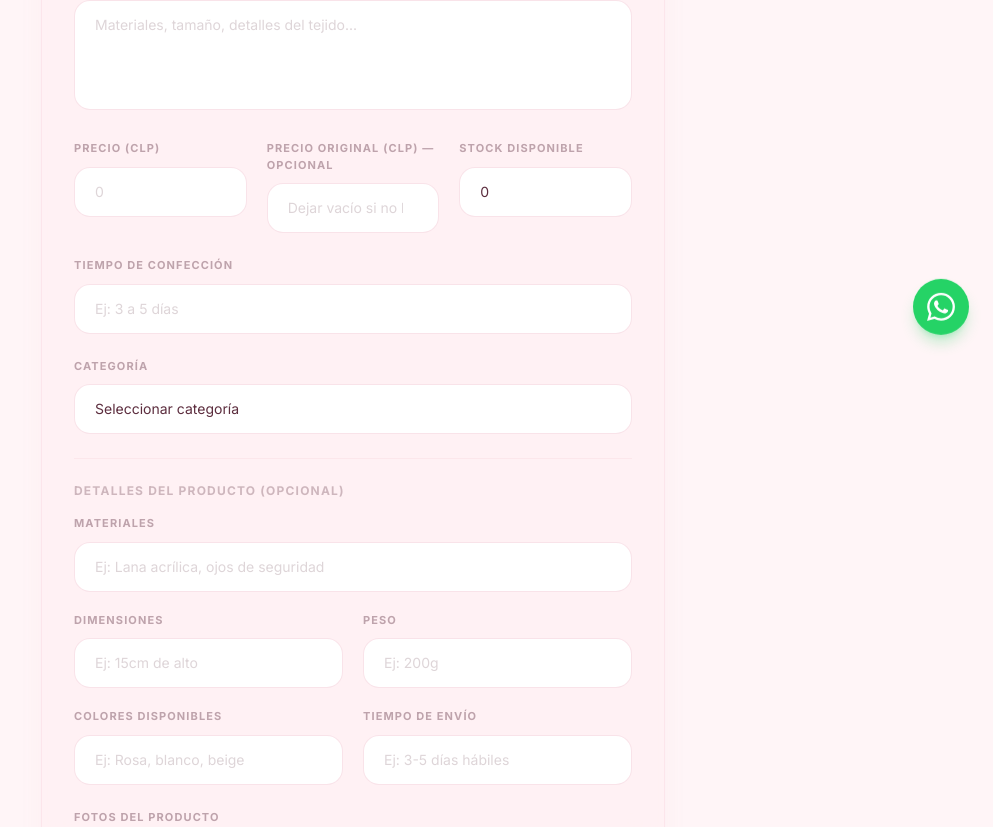
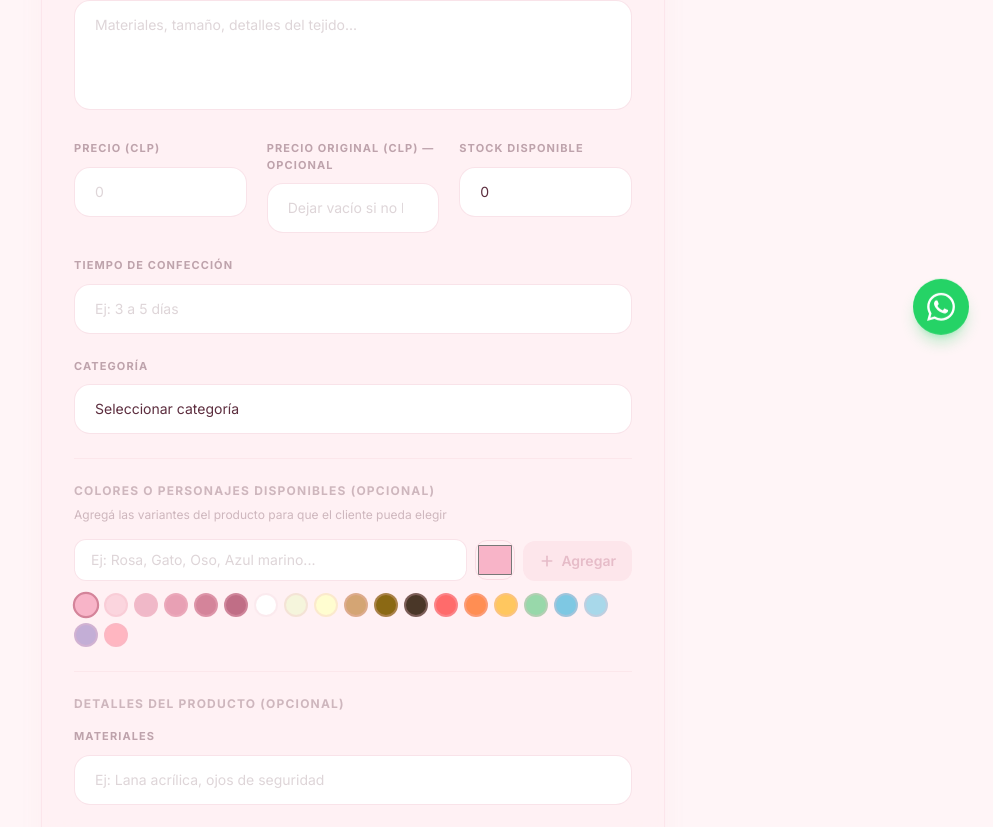
Before and after one commit to krhisteel/crochet-tienda, a Next.js app: page /admin/nuevo in a window 1280 px wide. Shown: the part 428-1255 px from the top of the page, without its empty margins (287-1280 px from the left). Built offline with nearby package versions, Linux system fonts and the light colour scheme.

Commit message:
Add product variants (colors/characters) with admin manager and customer selector

```diff
--- a/src/app/admin/editar/[id]/page.tsx
+++ b/src/app/admin/editar/[id]/page.tsx
@@ -22,6 +22,7 @@ interface Product {
   weight: string | null;
   shippingTime: string | null;
   stock: number;
+  variants: string | null;
 }
 
 export default function EditProductPage({
@@ -73,6 +74,7 @@ export default function EditProductPage({
         weight: formData.get("weight") || null,
         shippingTime: formData.get("shippingTime") || null,
         stock: Number(formData.get("stock")) || 0,
+        variants: formData.get("variants") || null,
       }),
     });
     if (res.ok) {
--- a/src/app/admin/nuevo/ProductForm.tsx
+++ b/src/app/admin/nuevo/ProductForm.tsx
@@ -2,7 +2,12 @@
 
 import { useRouter } from "next/navigation";
 import { useState, useRef, FormEvent } from "react";
-import { UploadIcon } from "@/components/Icons";
+import { UploadIcon, PlusIcon, TrashIcon } from "@/components/Icons";
+
+interface Variant {
+  name: string;
+  color: string;
+}
 
 interface ProductFormProps {
   action: (formData: FormData) => Promise<void>;
@@ -21,10 +26,18 @@ interface ProductFormProps {
     weight: string | null;
     shippingTime: string | null;
     stock: number;
+    variants: string | null;
   };
 }
 
 const categories = ["Amigurumis", "Ropa", "Accesorios", "Patrones", "Promociones"];
+
+const presetColors = [
+  "#F8B4C8", "#FBD5DE", "#F0B8C8", "#E8A0B4", "#D4849A",
+  "#C06E86", "#FFFFFF", "#F5F5DC", "#FFFDD0", "#D4A574",
+  "#8B6914", "#4A3728", "#FF6B6B", "#FF8E53", "#FFC75F",
+  "#98D8AA", "#7EC8E3", "#A8D8EA", "#C3AED6", "#FFB6C1",
+];
 
 export function ProductForm({ action, initialData }: ProductFormProps) {
   const router = useRouter();
@@ -39,6 +52,17 @@ export function ProductForm({ action, initialData }: ProductFormProps) {
     }
     return [];
   });
+  const [variants, setVariants] = useState<Variant[]>(() => {
+    if (initialData?.variants) {
+      try {
+        const parsed = JSON.parse(initialData.variants);
+        return Array.isArray(parsed) ? parsed : [];
+      } catch { return []; }
+    }
+    return [];
+  });
+  const [newVariantName, setNewVariantName] = useState("");
+  const [newVariantColor, setNewVariantColor] = useState("#F8B4C8");
   const [submitting, setSubmitting] = useState(false);
   const fileRef = useRef<HTMLInputElement>(null);
   const isEditing = !!initialData;
@@ -82,6 +106,16 @@ export function ProductForm({ action, initialData }: ProductFormProps) {
     });
   }
 
+  function addVariant() {
+    if (!newVariantName.trim()) return;
+    setVariants((prev) => [...prev, { name: newVariantName.trim(), color: newVariantColor }]);
+    setNewVariantName("");
+  }
+
+  function removeVariant(index: number) {
+    setVariants((prev) => prev.filter((_, i) => i !== index));
+  }
+
   async function handleSubmit(e: FormEvent<HTMLFormElement>) {
     e.preventDefault();
     setSubmitting(true);
@@ -95,6 +129,7 @@ export function ProductForm({ action, initialData }: ProductFormProps) {
     } else {
       fd.set("images", JSON.stringify([]));
     }
+    fd.set("variants", JSON.stringify(variants));
     await action(fd);
   }
 
@@ -123,7 +158,7 @@ export function ProductForm({ action, initialData }: ProductFormProps) {
           rows={4}
           defaultValue={initialData?.description}
           placeholder="Materiales, tamaño, detalles del tejido..."
-          className="w-full rounded-2xl border border-rose-200/40 bg-white px-5 py-3.5 text-sm text-rose-text placeholder:text-rose-text/20 focus:outline-none focus:ring-2 focus:ring-rose-300/20 focus:border-rose-300 resize-none transition-all duration-300"
+          className="w-full rounded-2xl border border-rose-200/40 bg-white px-5 py-3.5 text-sm text-rose-text placeholder:text-rose-text/20 focus:outline-none focus:ring-2 focus:rose-300/20 focus:border-rose-300 resize-none transition-all duration-300"
         />
       </div>
 
@@ -200,6 +235,79 @@ export function ProductForm({ action, initialData }: ProductFormProps) {
             <option key={c} value={c}>{c}</option>
           ))}
         </select>
+      </div>
+
+      {/* Variantes / Colores / Personajes */}
+      <div className="border-t border-rose-200/20 pt-6">
+        <h3 className="text-xs font-bold text-rose-text/30 uppercase tracking-widest mb-2">
+          Colores o personajes disponibles (opcional)
+        </h3>
+        <p className="text-xs text-rose-text/30 mb-4">
+          Agregá las variantes del producto para que el cliente pueda elegir
+        </p>
+
+        {variants.length > 0 && (
+          <div className="flex flex-wrap gap-2 mb-4">
+            {variants.map((v, i) => (
+              <div key={i} className="inline-flex items-center gap-2 bg-white border border-rose-200/30 rounded-full pl-1 pr-3 py-1 group">
+                <span
+                  className="w-6 h-6 rounded-full border border-rose-200/30 shrink-0"
+                  style={{ backgroundColor: v.color }}
+                />
+                <span className="text-sm text-rose-text font-medium">{v.name}</span>
+                <button
+                  type="button"
+                  onClick={() => removeVariant(i)}
+                  className="text-rose-text/20 hover:text-danger transition-colors"
+                >
+                  <TrashIcon className="w-3.5 h-3.5" />
+                </button>
+              </div>
+            ))}
+          </div>
+        )}
+
+        <div className="flex gap-2 items-end">
+          <div className="flex-1">
+            <input
+              type="text"
+              value={newVariantName}
+              onChange={(e) => setNewVariantName(e.target.value)}
+              placeholder="Ej: Rosa, Gato, Oso, Azul marino..."
+              className="w-full rounded-xl border border-rose-200/40 bg-white px-4 py-2.5 text-sm text-rose-text placeholder:text-rose-text/20 focus:outline-none focus:ring-2 focus:ring-rose-300/20 focus:border-rose-300 transition-all duration-300"
+              onKeyDown={(e) => { if (e.key === "Enter") { e.preventDefault(); addVariant(); } }}
+            />
+          </div>
+          <div className="relative">
+            <input
+              type="color"
+              value={newVariantColor}
+              onChange={(e) => setNewVariantColor(e.target.value)}
+              className="w-10 h-10 rounded-xl border border-rose-200/40 cursor-pointer appearance-none bg-transparent"
+            />
+          </div>
+          <button
+            type="button"
+            onClick={addVariant}
+            disabled={!newVariantName.trim()}
+            className="inline-flex items-center gap-1.5 rounded-xl bg-rose-100 text-rose-500 px-4 py-2.5 text-sm font-semibold hover:bg-rose-200 transition-all disabled:opacity-40"
+          >
+            <PlusIcon className="w-4 h-4" />
+            Agregar
+          </button>
+        </div>
+
+        <div className="flex flex-wrap gap-1.5 mt-3">
+          {presetColors.map((c) => (
+            <button
+              key={c}
+              type="button"
+              onClick={() => setNewVariantColor(c)}
+              className={`w-6 h-6 rounded-full border-2 transition-all ${newVariantColor === c ? "border-rose-400 scale-110" : "border-rose-200/30 hover:border-rose-300"}`}
+              style={{ backgroundColor: c }}
+            />
+          ))}
+        </div>
       </div>
 
       <div className="border-t border-rose-200/20 pt-6">
--- a/src/app/admin/nuevo/page.tsx
+++ b/src/app/admin/nuevo/page.tsx
@@ -20,6 +20,7 @@ export default function NewProductPage() {
     const weight = formData.get("weight") as string | null;
     const shippingTime = formData.get("shippingTime") as string | null;
     const stock = parseInt(formData.get("stock") as string) || 0;
+    const variants = formData.get("variants") as string | null;
 
     await prisma.product.create({
       data: {
@@ -37,6 +38,7 @@ export default function NewProductPage() {
         weight: weight || null,
         shippingTime: shippingTime || null,
         stock,
+        variants: variants || null,
       },
     });
 
--- /dev/null
+++ b/src/app/producto/[id]/VariantSelector.tsx
@@ -0,0 +1,49 @@
+"use client";
+
+import { useState } from "react";
+
+interface Variant {
+  name: string;
+  color: string;
+}
+
+interface VariantSelectorProps {
+  variants: Variant[];
+  onSelect: (variant: Variant) => void;
+}
+
+export function VariantSelector({ variants, onSelect }: VariantSelectorProps) {
+  const [selected, setSelected] = useState<number>(0);
+
+  function handleSelect(index: number) {
+    setSelected(index);
+    onSelect(variants[index]);
+  }
+
+  return (
+    <div className="mb-6">
+      <p className="text-[11px] font-bold text-rose-text/30 uppercase tracking-[0.2em] mb-3">
+        Elegí tu opción
+      </p>
+      <div className="flex flex-wrap gap-2">
+        {variants.map((v, i) => (
+          <button
+            key={i}
+            onClick={() => handleSelect(i)}
+            className={`inline-flex items-center gap-2.5 rounded-full border-2 px-4 py-2.5 text-sm font-medium transition-all duration-300 ${
+              selected === i
+                ? "border-rose-400 bg-rose-50 text-rose-text shadow-md shadow-rose-200/30"
+                : "border-rose-200/30 bg-white text-rose-text/50 hover:border-rose-300/50 hover:bg-rose-50/50"
+            }`}
+          >
+            <span
+              className="w-5 h-5 rounded-full border border-rose-200/30 shrink-0"
+              style={{ backgroundColor: v.color }}
+            />
+            {v.name}
+          </button>
+        ))}
+      </div>
+    </div>
+  );
+}
--- a/src/app/producto/[id]/page.tsx
+++ b/src/app/producto/[id]/page.tsx
@@ -5,6 +5,7 @@ import { ReviewsSection } from "@/components/ReviewsSection";
 import { RelatedProducts } from "@/components/RelatedProducts";
 import { SizeGuide } from "@/components/SizeGuide";
 import { ImageGallery } from "@/components/ImageGallery";
+import { VariantSelector } from "./VariantSelector";
 
 export const dynamic = "force-dynamic";
 
@@ -30,6 +31,14 @@ export default async function ProductPage({
   const discountPercent = hasDiscount
     ? Math.round(((product.originalPrice! - product.price) / product.originalPrice!) * 100)
     : 0;
+
+  let variants: { name: string; color: string }[] = [];
+  if (product.variants) {
+    try {
+      const parsed = JSON.parse(product.variants);
+      if (Array.isArray(parsed)) variants = parsed;
+    } catch {}
+  }
 
   return (
     <div className="min-h-screen bg-white">
@@ -124,6 +133,14 @@ export default async function ProductPage({
           </div>
 
           <div className="mt-6 pt-6 border-t border-rose-100/50">
+            {variants.length > 0 && (
+              <div className="mb-6">
+                <VariantSelector
+                  variants={variants}
+                  onSelect={() => {}}
+                />
+              </div>
+            )}
             <ProductActions
               title={product.title}
               price={formatPrice(product.price)}
```
Also changed, not shown: 1 other file (tests, documents, lock files or other folders).
